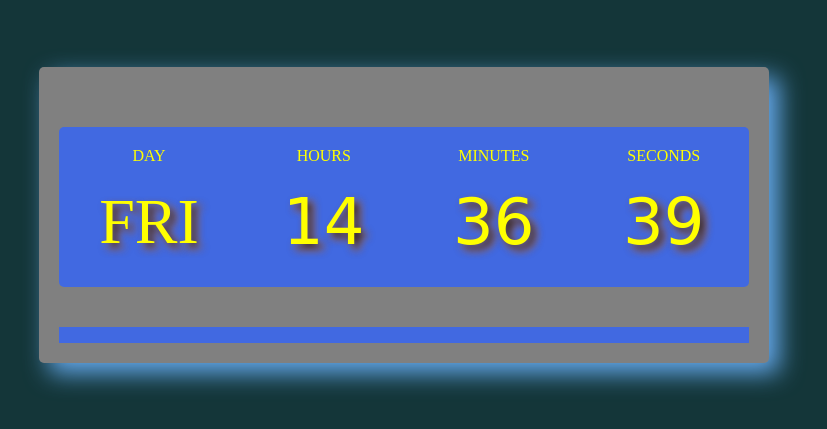
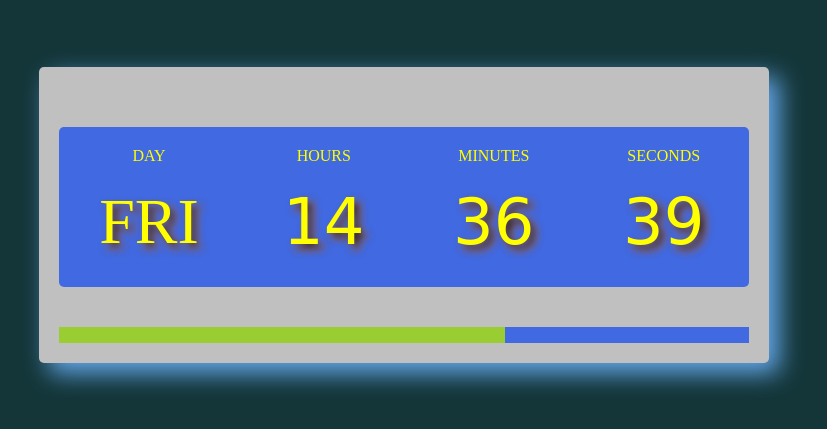
Before and after one commit to sandor-farkas/colorClock, a plain HTML site: page index.html in a window 1280 px wide. Shown: the part 185-614 px from the top of the page, without its empty margins (236-1063 px from the left). Drawn offline with Linux system fonts and the light colour scheme; a web font is replaced by a local one.

Commit message:
finished

```diff
--- a/index.html
+++ b/index.html
@@ -40,7 +40,10 @@
 
 		</div>
 
-		<div class="bottom" class="time"></div>
+		<div id="bottom">
+			<div id="time"></div>
+		</div>
+
 
 		</div>
 
--- a/script.js
+++ b/script.js
@@ -4,7 +4,9 @@ function colorClock() {
   var minutes = today.getMinutes();
   var seconds = today.getSeconds();
 
-  // var clockHeight = ('.bottom').width();
+  var elmnt = document.getElementById('bottom');
+  var clockWidth = elmnt.clientWidth;
+  // console.log(clockWidth);
   var days = ["Sun","Mon","Tue","Wed","Thu","Fri","Sat"];
   var hexColor = '#' + hours + minutes + seconds;
 
@@ -18,11 +20,15 @@ function colorClock() {
     hours = '0' + hours;
   }
 
+  var persentage = (clockWidth * seconds) / 59;
+  // console.log(persentage);
+
   document.getElementById('day').innerHTML = days[today.getDay()];
   document.getElementById('hour').innerHTML = hours;
   document.getElementById('minute').innerHTML = minutes;
   document.getElementById('second').innerHTML = seconds;
   document.body.style.background = hexColor;
+  document.getElementById('time').style.width = persentage + "px";
 
 
   setTimeout(function() {
--- a/style.css
+++ b/style.css
@@ -16,7 +16,7 @@ body {
 .container {
   display: block;
   padding: 60px 20px;
-	background-color: gray;
+  background-color: #c0c0c0;
   border-radius: 5px;
   box-shadow: 10px 10px 25px #66aaee;
 }
@@ -44,7 +44,7 @@ body {
 }
 
 .font {
-	font-family: 'Redressed', cursive;
+  font-family: "Redressed", cursive;
 }
 
 .timer {
@@ -52,10 +52,10 @@ body {
   margin-top: 1.25rem;
   text-transform: uppercase;
   /* text-shadow: 6px 6px 10px #000000; */
-	text-shadow: 5px 5px 8px #111111, 5px 5px 8px #FFAAAA;
+  text-shadow: 5px 5px 8px #111111, 5px 5px 8px #ffaaaa;
 }
 
-.bottom {
+#bottom {
   width: 100%;
   height: 1rem;
   position: relative;
@@ -63,14 +63,13 @@ body {
   background-color: royalblue;
 }
 
-/* .time {
+#time {
   display: block;
-    background: #CCC;
-    position: absolute;
-    bottom: 0;
+  position: relative;
+  background: yellowgreen;
+  top: 0;
   left: 0;
   width: 0;
-    height: 100%;
-    transition: width 0.1s linear;
+  height: 1rem;
+  transition: width 1s linear;
 }
-*/
```
Lines whose indentation alone changed are shown as unchanged.
